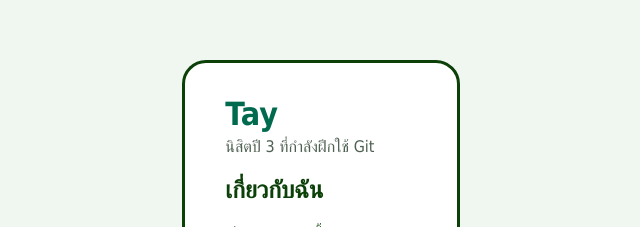
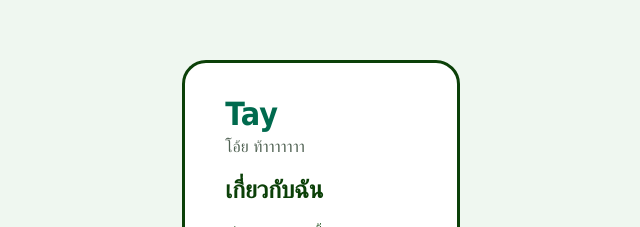
Before and after one commit to Anonny888/my-profile, a plain HTML site: page index.html in a window 1280 px wide. Shown: the part 161-388 px from the top of the page, without its empty margins (319-959 px from the left). Drawn offline with Linux system fonts and the light colour scheme.

Commit message:
Change tagline

```diff
--- a/index.html
+++ b/index.html
@@ -9,7 +9,7 @@
 <body>
   <main class="card">
     <h1>Tay</h1>
-    <p class="tagline">นิสิตปี 3 ที่กำลังฝึกใช้ Git</p>
+    <p class="tagline">โอ้ย ท้าาาาาาา</p>
 
     <h2>เกี่ยวกับฉัน</h2>
     <p>เขียนแนะนำตัวสั้น ๆ 1–2 บรรทัด</p>
```
